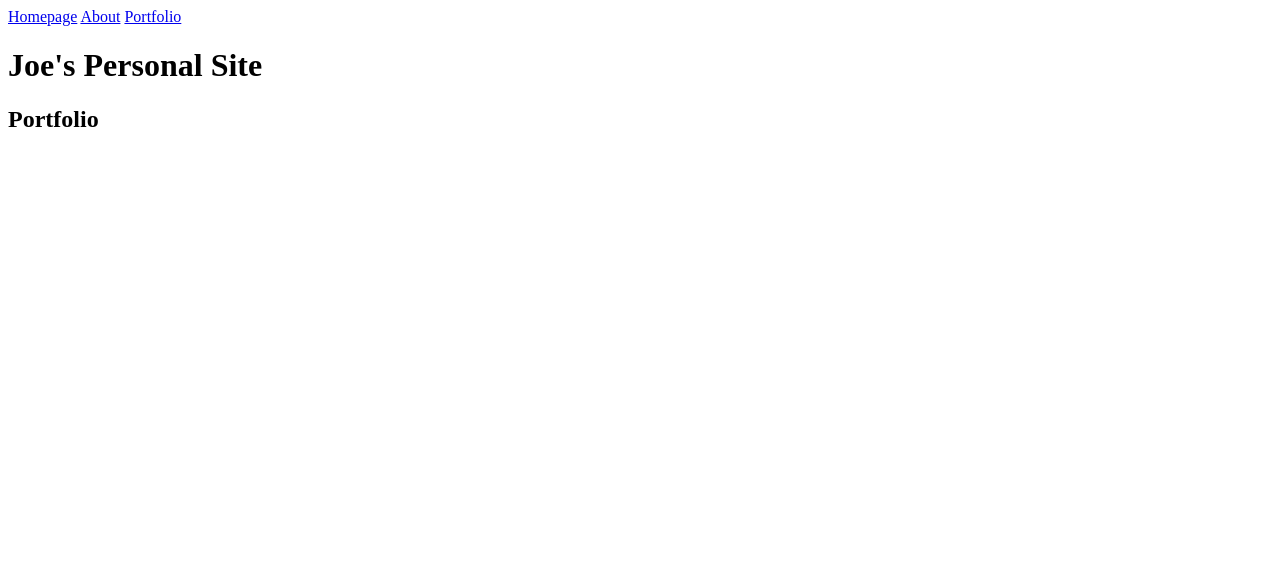
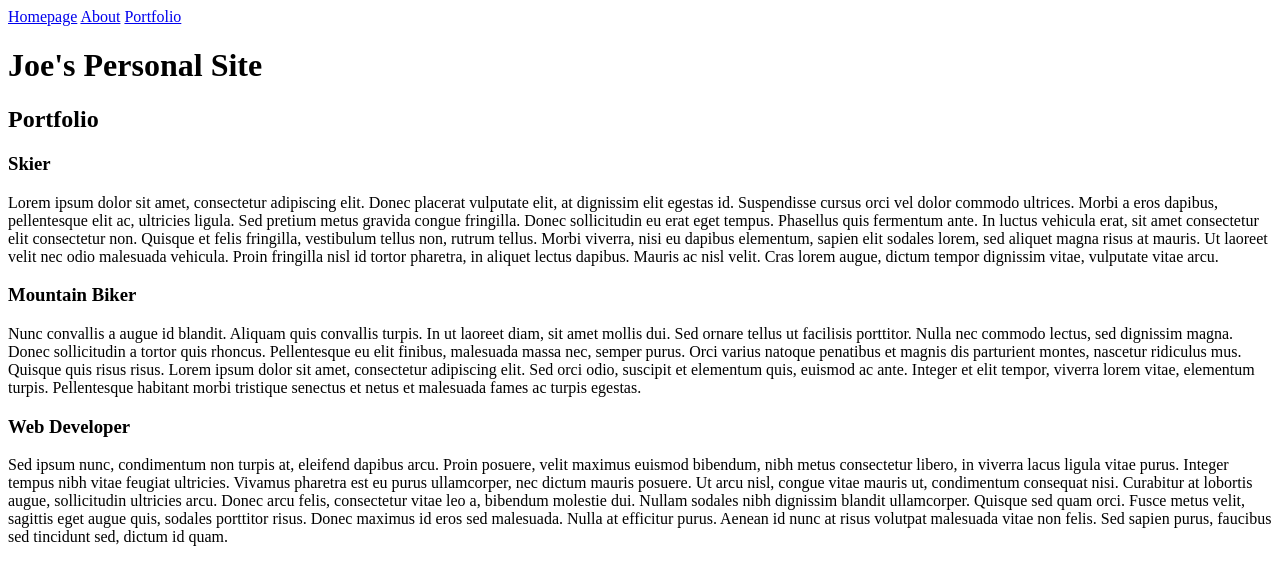
Before and after one commit to jrshields86/Joe-Website, a plain HTML site: page portfolio.html in a window 1280 px wide. Drawn offline with Linux system fonts and the light colour scheme.

Commit message:
third commit

```diff
--- a/portfolio.html
+++ b/portfolio.html
@@ -15,5 +15,12 @@
     </nav>
     <h1>Joe's Personal Site</h1>
     <h2>Portfolio</h2>
+    <h3>Skier</h3>
+    <p>Lorem ipsum dolor sit amet, consectetur adipiscing elit. Donec placerat vulputate elit, at dignissim elit egestas id. Suspendisse cursus orci vel dolor commodo ultrices. Morbi a eros dapibus, pellentesque elit ac, ultricies ligula. Sed pretium metus gravida congue fringilla. Donec sollicitudin eu erat eget tempus. Phasellus quis fermentum ante. In luctus vehicula erat, sit amet consectetur elit consectetur non. Quisque et felis fringilla, vestibulum tellus non, rutrum tellus. Morbi viverra, nisi eu dapibus elementum, sapien elit sodales lorem, sed aliquet magna risus at mauris. Ut laoreet velit nec odio malesuada vehicula. Proin fringilla nisl id tortor pharetra, in aliquet lectus dapibus. Mauris ac nisl velit. Cras lorem augue, dictum tempor dignissim vitae, vulputate vitae arcu.</p>
+    <h3>Mountain Biker</h3>
+    <p>Nunc convallis a augue id blandit. Aliquam quis convallis turpis. In ut laoreet diam, sit amet mollis dui. Sed ornare tellus ut facilisis porttitor. Nulla nec commodo lectus, sed dignissim magna. Donec sollicitudin a tortor quis rhoncus. Pellentesque eu elit finibus, malesuada massa nec, semper purus. Orci varius natoque penatibus et magnis dis parturient montes, nascetur ridiculus mus. Quisque quis risus risus. Lorem ipsum dolor sit amet, consectetur adipiscing elit. Sed orci odio, suscipit et elementum quis, euismod ac ante. Integer et elit tempor, viverra lorem vitae, elementum turpis. Pellentesque habitant morbi tristique senectus et netus et malesuada fames ac turpis egestas.</p>
+    <h3>Web Developer</h3>
+    <p>Sed ipsum nunc, condimentum non turpis at, eleifend dapibus arcu. Proin posuere, velit maximus euismod bibendum, nibh metus consectetur libero, in viverra lacus ligula vitae purus. Integer tempus nibh vitae feugiat ultricies. Vivamus pharetra est eu purus ullamcorper, nec dictum mauris posuere. Ut arcu nisl, congue vitae mauris ut, condimentum consequat nisi. Curabitur at lobortis augue, sollicitudin ultricies arcu. Donec arcu felis, consectetur vitae leo a, bibendum molestie dui. Nullam sodales nibh dignissim blandit ullamcorper. Quisque sed quam orci. Fusce metus velit, sagittis eget augue quis, sodales porttitor risus. Donec maximus id eros sed malesuada. Nulla at efficitur purus. Aenean id nunc at risus volutpat malesuada vitae non felis. Sed sapien purus, faucibus sed tincidunt sed, dictum id quam.</p>
+
 </body>
 </html>
```
Also changed, not shown: about.html (+6 -0 lines), index.html (+1 -0 lines), 1 other file.
